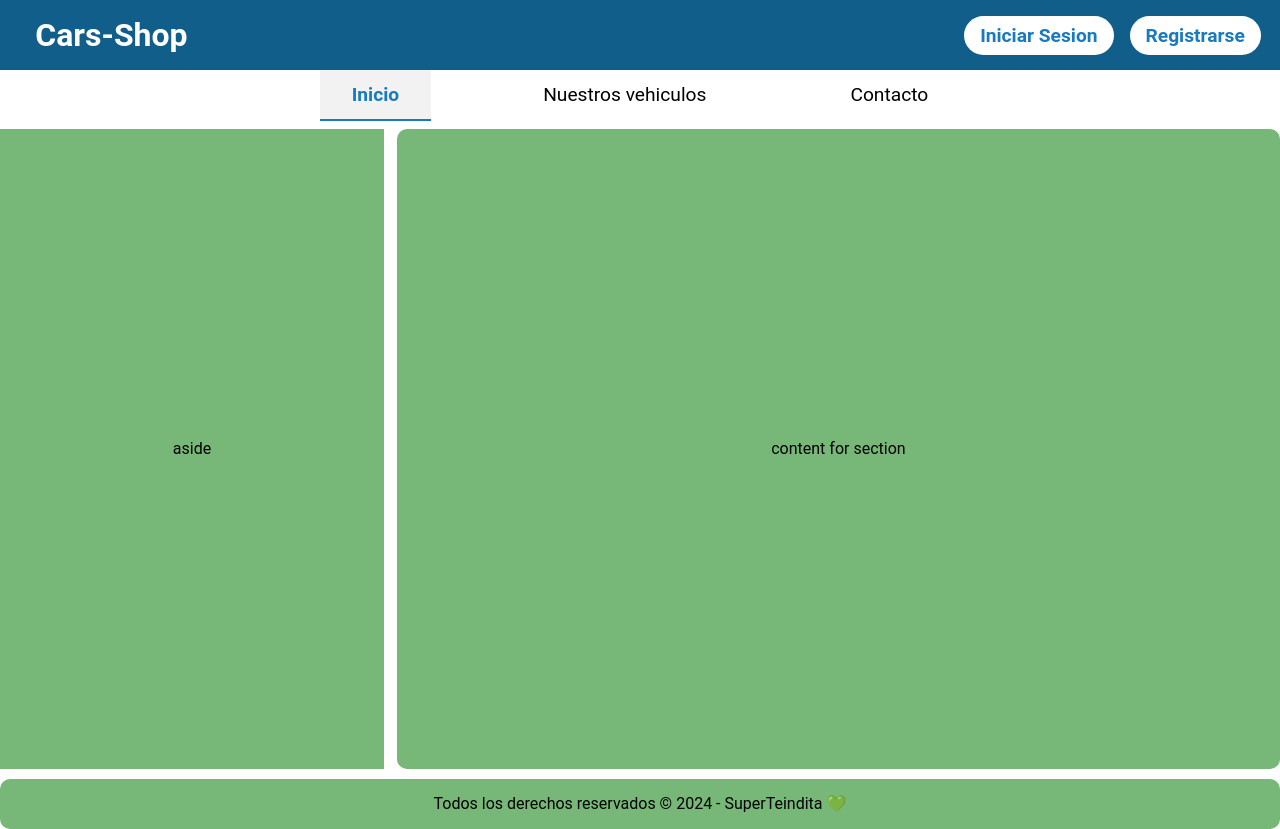
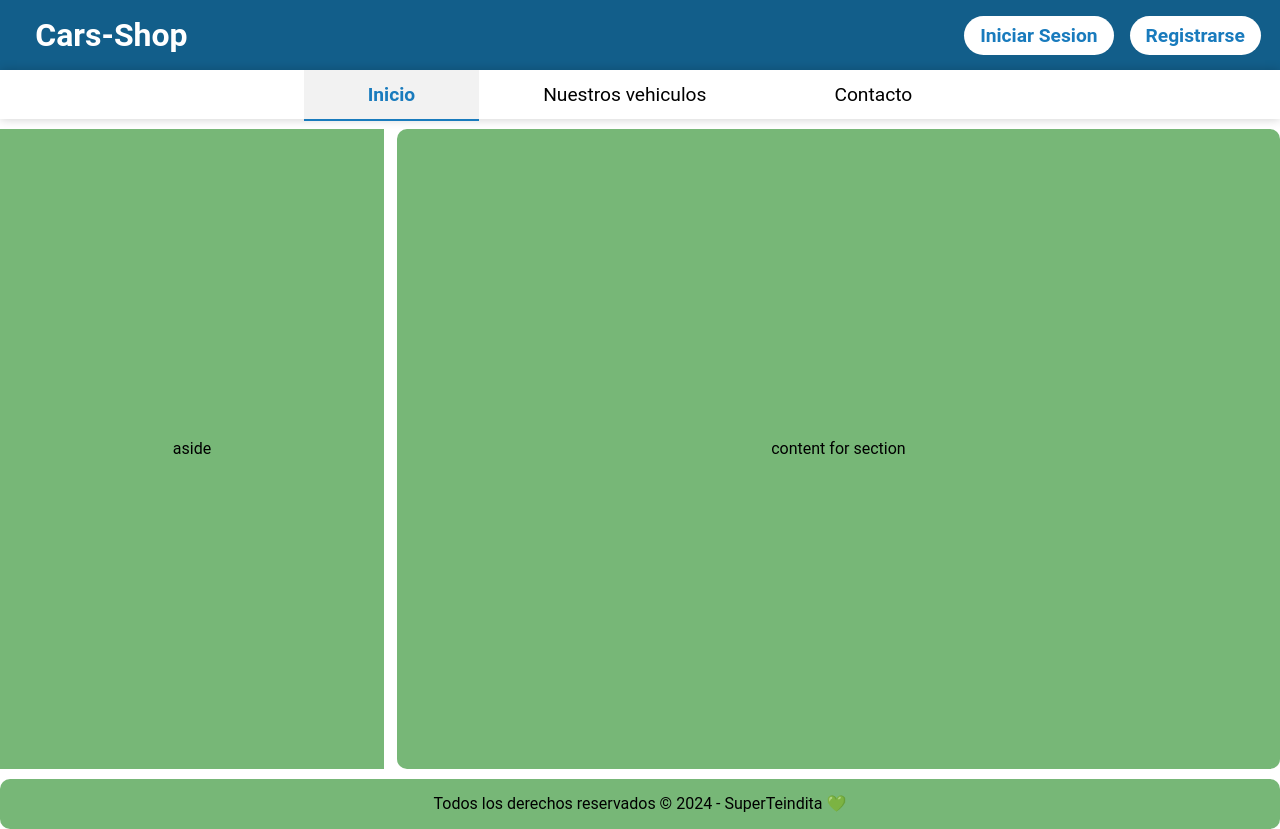
Before and after one commit to ValenMorales/Git-practice, a React (Vite) app: page / in a window 1280 px wide. Built offline with nearby package versions, Linux system fonts and the light colour scheme.

Commit message:
styling upgrades on shadow and gap for nav bar

```diff
--- a/src/styles/Header.css
+++ b/src/styles/Header.css
@@ -46,18 +46,19 @@
   }
 
   .nav-bar {
+    width: 100%;
     display: flex;
     justify-content: center;
     align-items: center;
+    box-shadow: 0 0 10px rgba(0, 0, 0, 0.2);
 
     .nb-routes {
       display: flex;
       align-items: center;
-      gap: 5rem;
       list-style: none;
 
       li a {
-        padding: 0.8rem 2rem;
+        padding: 0.8rem 4rem;
       }
 
       .nb-route a {
```
